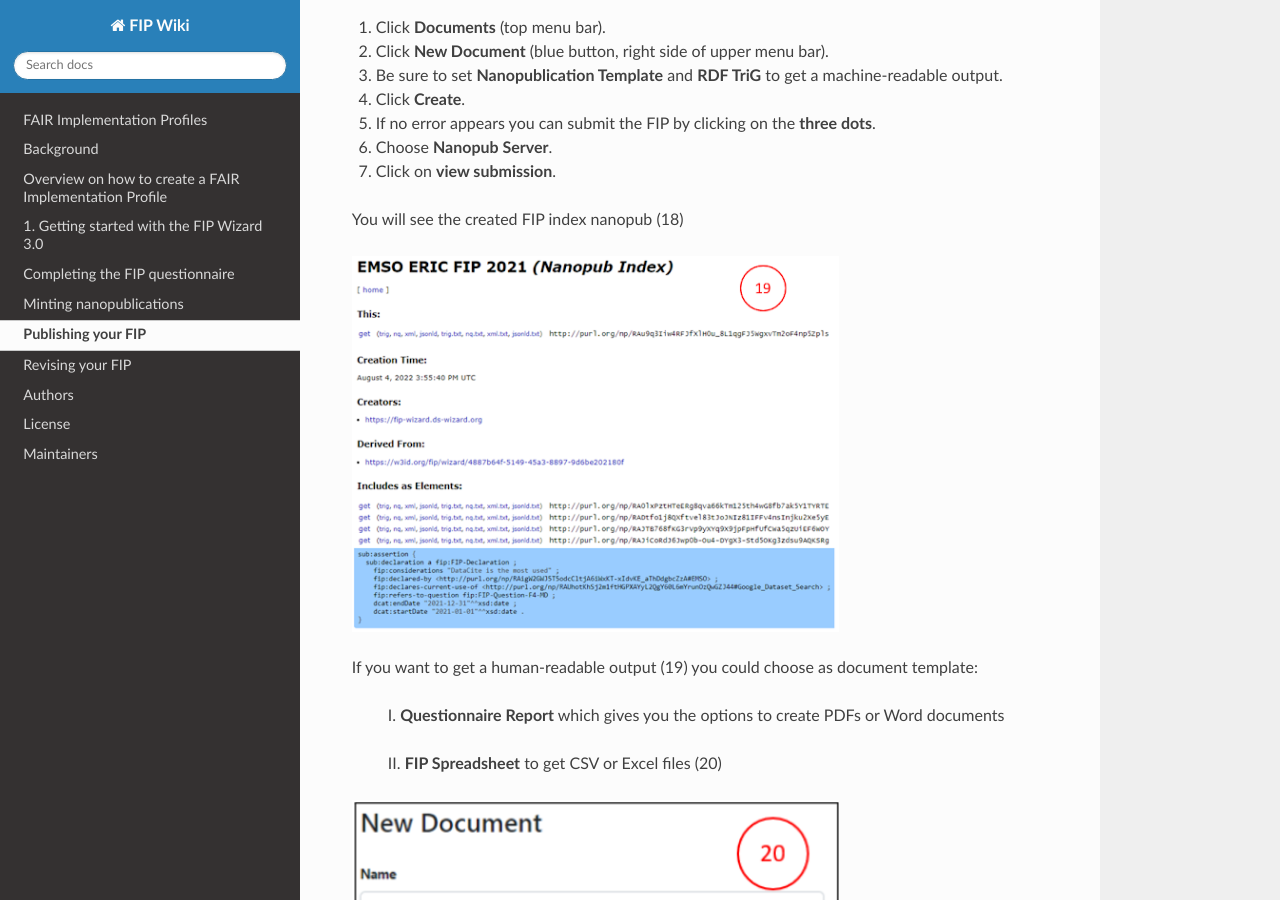
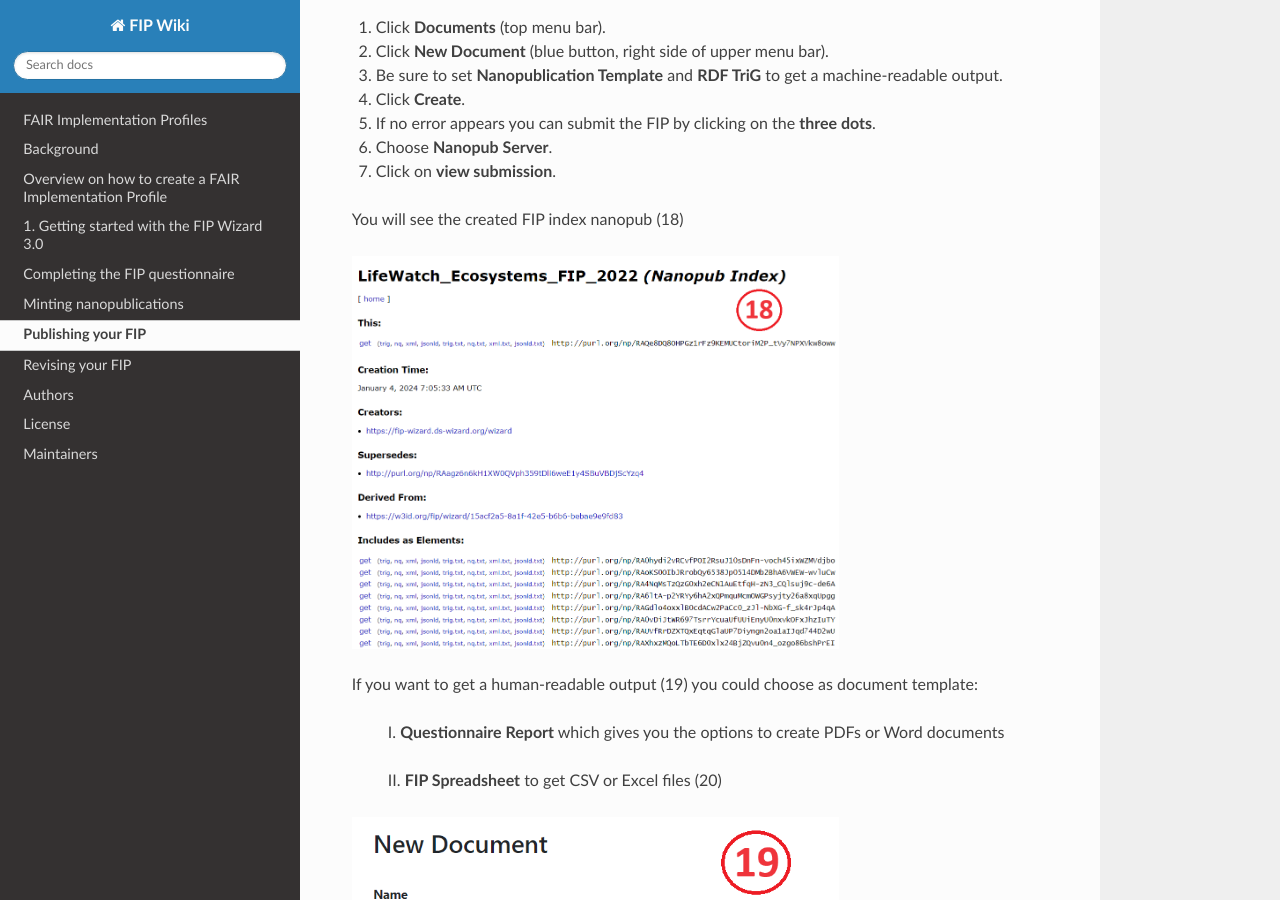
Before and after one commit to gofair-foundation/fip, a Sphinx documentation site: the page built from docs/Publishing.md, in a window 1280 px wide and 900 px high, scrolled down 336 px. Built offline with Sphinx 7.4.7 and the Read the Docs theme 2.0.0, drawn with Linux system fonts in a browser that asks for light colours.

Commit message:
Publishing.md

```diff
--- a/docs/Publishing.md
+++ b/docs/Publishing.md
@@ -26,26 +26,26 @@
 
 You will see the created FIP index nanopub (18)
 
-<p align="left"><img src="./_static/img/fipwug_ch4_img19.png" width="70%"></p>
+<p align="left"><img src="./_static/img/18.png" width="70%"></p>
 
 If you want to get a human-readable output (19) you could choose as document template:
 
 &ensp;&ensp;&ensp;&ensp; I.    **Questionnaire Report** which gives you the options to create PDFs or Word documents
 
 &ensp;&ensp;&ensp;&ensp; II.    **FIP Spreadsheet** to get CSV or Excel files (20)
-<p align="left"><img src="./_static/img/fipwug_ch4_img20.png.png" width="70%"></p>
+<p align="left"><img src="./_static/img/19.png" width="70%"></p>
 
-<p align="left"><img src="./_static/img/fipwug_ch4_img21.png" width="100%"></p>
+<p align="left"><img src="./_static/img/20.png" width="100%"></p>
 
 If an error appears (21), you should be aware that all questions must have explicit answers: Some questions may have **null** answers, i.e., declarations that no choice was made.
 
-<p align="left"><img src="./_static/img/fipwug_ch4_img22.png" width="100%"></p>
+<p align="left"><img src="./_static/img/21.png" width="100%"></p>
 
 By choosing **HTML Preview** of the **Nanopublication Template** (in **Settings** - 22) you can see in **Preview mode** the question that needs revision (23).
 
-<p align="left"><img src="./_static/img/fipwug_ch4_img23.png" width="45%"></p>
+<p align="left"><img src="./_static/img/22.png" width="45%"></p>
 
-<p align="left"><img src="./_static/img/fipwug_ch4_img24.png" width="50%"></p>
+<p align="left"><img src="./_static/img/23.png" width="50%"></p>
 
 Error messages can flag possible issues such as:
 
@@ -66,4 +66,4 @@
 All the nanopublications representing your FIP -  i.e., the FIC, the many FERs, and the index nanopub (indeed, all the semantic triples) - will be stored in a dedicated triple store and are available via a [SPARQL endpoint](https://virtuoso.nps.petapico.org/sparql).
 To get a matrix of all created FIPs, called FIP Matrix (24) download the [new_matrix.csv](https://github.com/peta-pico/dsw-nanopub-api/blob/main/tables/new_matrix.csv).
 
-<p align="left"><img src="./_static/img/fipwug_ch4_img25.png" width="55%"></p>
+<p align="left"><img src="./_static/img/24.png" width="55%"></p>
```
